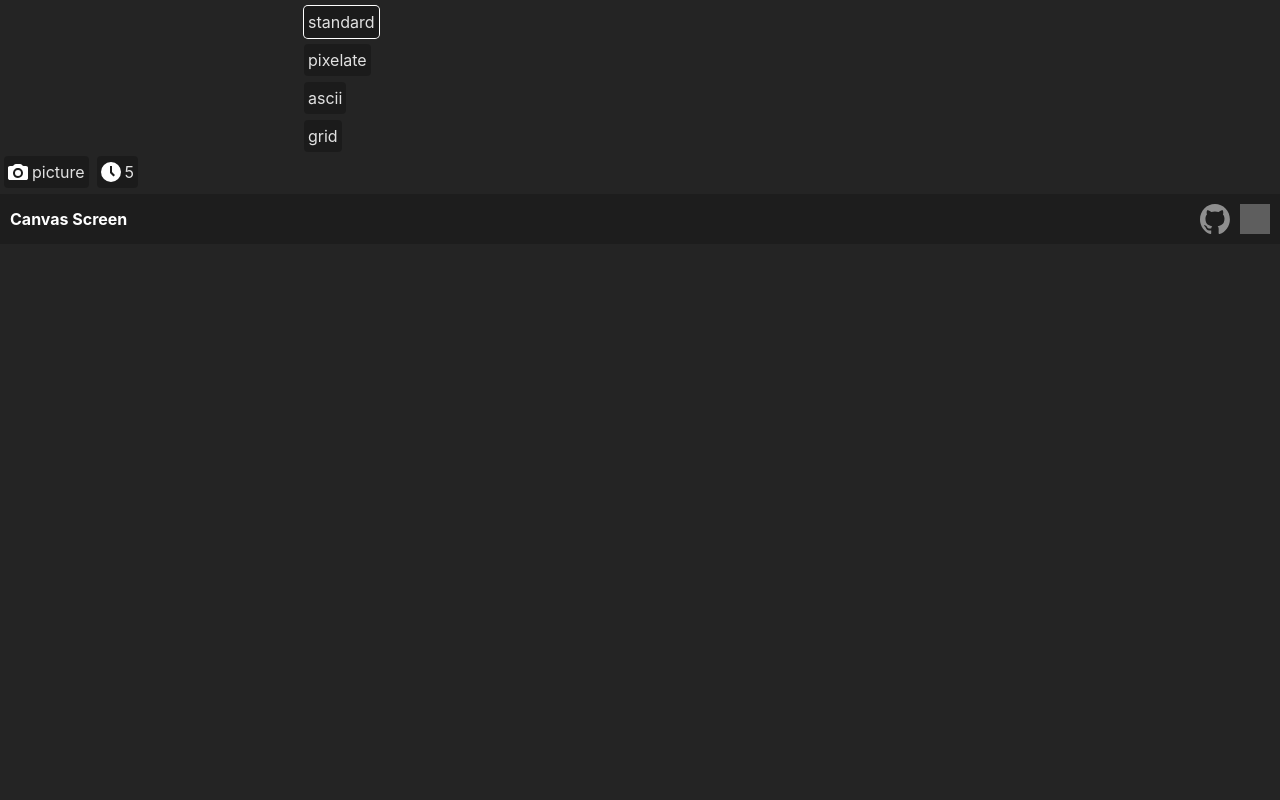
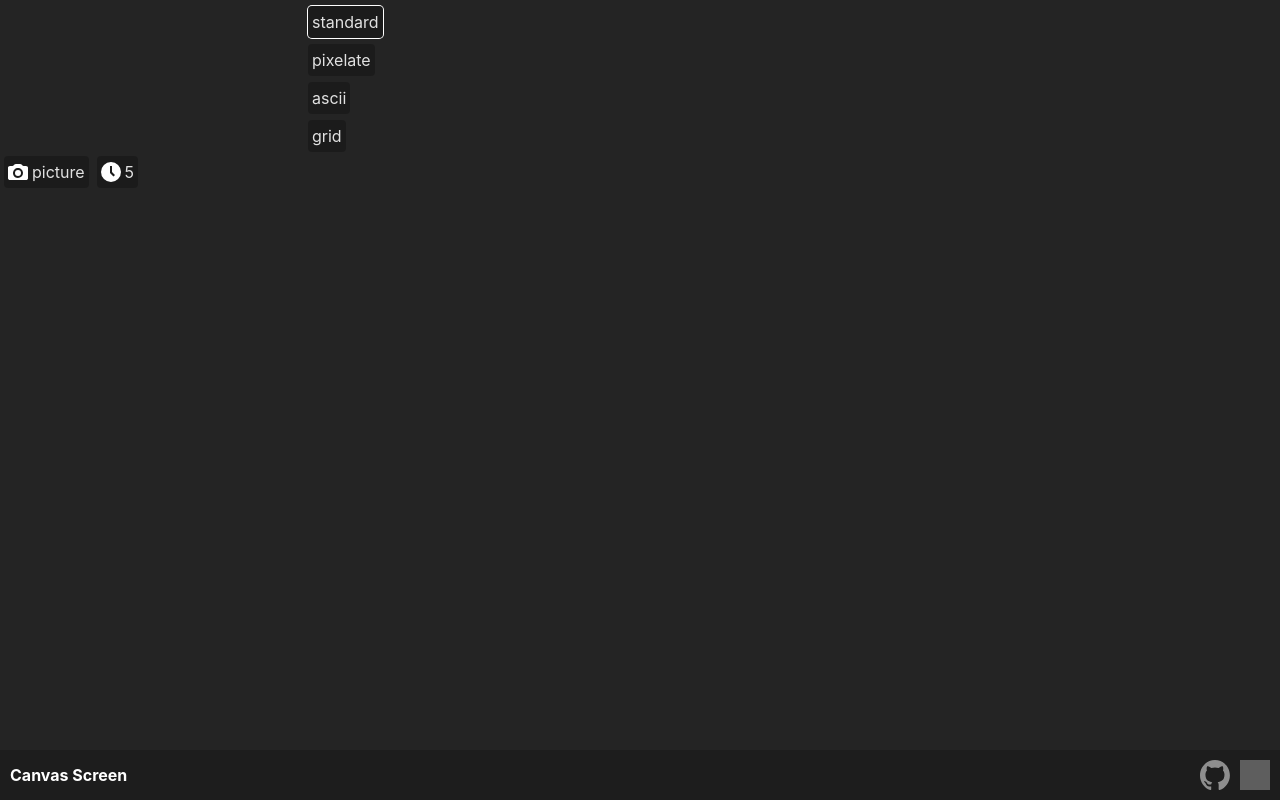
Before and after one commit to dotfury/canvas-screen, a React (Vite) app: page / in a window 1280 px wide. Built offline with nearby package versions, Linux system fonts and the light colour scheme; no server answers; grey boxes are pictures that could not be loaded.

Commit message:
Mobile menu (#14)
* setup popover + TS support - 2025/06/07

* popover styling - 2025/06/08

* styling mobile popover - 2025/06/12

* mobile controls display animations - 2025/06/13

```diff
--- a/index.html
+++ b/index.html
@@ -9,7 +9,7 @@
   <body>
     <div id="root" class="md:flex"></div>
     <footer
-      class="flex items-center justify-between text-white py-2.5 w-full bg-black/20"
+      class="flex items-center justify-between text-white py-2.5 w-full bg-black/20 absolute left-0 bottom-0"
     >
       <h1 class="font-bold m-0 pl-2.5">Canvas Screen</h1>
       <div class="flex gap-2.5 pr-2.5">
--- a/package.json
+++ b/package.json
@@ -18,7 +18,7 @@
   "devDependencies": {
     "@eslint/js": "^9.17.0",
     "@types/node": "^22.10.2",
-    "@types/react": "^18.3.18",
+    "@types/react": "^19.1.6",
     "@types/react-dom": "^18.3.5",
     "@vitejs/plugin-react": "^4.3.4",
     "eslint": "^9.17.0",
--- a/src/App.css
+++ b/src/App.css
@@ -69,4 +69,20 @@
   input[type='checkbox'] {
     @apply w-5 h-5;
   }
+
+  [popover]:popover-open {
+    @apply translate-y-0 starting:translate-y-full;
+  }
+
+  [popover] {
+    @apply absolute h-1/2 w-full top-[calc(100%-50%)] bottom-0 left-0 pt-2 rounded-t-lg ring-1 ring-white/20 shadow-[0_-8px_5px_rgba(0,0,0,0.4)] transition-all transition-discrete duration-200 translate-y-full;
+  }
+
+  [popover]:popover-open::backdrop {
+    @apply opacity-100 starting:opacity-0;
+  }
+
+  [popover]::backdrop {
+    @apply bg-black/60 opacity-0 duration-200 transition-discrete;
+  }
 }
--- a/src/App.tsx
+++ b/src/App.tsx
@@ -7,6 +7,7 @@ import { AppContext } from '@/context/appContext';
 import Snapshot from '@/components/snapshot';
 import Controls from '@/components/controls';
 import Download from '@/components/download';
+import Popover from '@/layout/popover';
 
 import './App.css';
 
@@ -50,7 +51,9 @@ function App() {
         )}
         <Snapshot />
       </div>
-      <Controls />
+      <Popover id="popover">
+        <Controls />
+      </Popover>
       <Download />
     </AppContext.Provider>
   );
--- a/src/components/controls/index.tsx
+++ b/src/components/controls/index.tsx
@@ -16,8 +16,9 @@ function Controls() {
   };
 
   return (
-    <div className="relative pl-1 md:flex md:flex-1 md:gap-2">
-      <div className="flex gap-2 flex-1 md:block">
+    <>
+      <div className="md:flex md:flex-1 md:gap-2">
+        <div className="flex pl-2 gap-2 flex-1 md:block">
           {effectsList.map((effectName) => {
             const activeClassName = effect === effectName ? 'active' : '';
 
@@ -34,9 +35,10 @@ function Controls() {
             );
           })}
         </div>
+      </div>
       <Options currentEffect={effect} />
-      <div className="absolute left-0 bottom-0 w-full h-2 bg-gradient-to-t from-black/30 to-transparent md:hidden"></div>
-    </div>
+      <div className="fixed left-0 bottom-0 w-full h-2 bg-gradient-to-t from-black/30 to-transparent md:hidden" />
+    </>
   );
 }
 
--- a/src/components/options/index.tsx
+++ b/src/components/options/index.tsx
@@ -26,7 +26,7 @@ function Options({ currentEffect }: Props) {
   }, [currentEffect]);
 
   return (
-    <div className="flex-1 h-80 pb-1.5 overflow-scroll md:h-auto md:overflow-hidden">
+    <div className="flex-1 pl-2 pb-12 h-full overflow-scroll md:h-auto md:overflow-hidden">
       {optionsComponent}
     </div>
   );
--- a/src/components/options/pixelate.tsx
+++ b/src/components/options/pixelate.tsx
@@ -48,7 +48,7 @@ function PixelateOptions() {
   };
 
   const shapeOptions: { label: string; key: ShapeTypes }[] = [
-    { label: 'Square', key: 'square' },
+    { label: 'square', key: 'square' },
     { label: 'circle', key: 'circle' },
   ];
 
--- a/src/components/snapshot/index.tsx
+++ b/src/components/snapshot/index.tsx
@@ -54,6 +54,13 @@ function Snapshot() {
       >
         <img src={clockIcon} alt="set timer" />5
       </button>
+      <button
+        className="standard-button md:hidden"
+        popoverTarget="popover"
+        popoverTargetAction="toggle"
+      >
+        controls
+      </button>
     </div>
   );
 }
--- /dev/null
+++ b/src/hooks/windowSize.ts
@@ -0,0 +1,31 @@
+import { useState, useEffect } from 'react';
+
+function useWindowSize(minWidth: number): {
+  currentWidth: number;
+  isMobileWidth: boolean;
+} {
+  const [currentWidth, setCurrentWidth] = useState<number>(window.innerWidth);
+
+  useEffect(() => {
+    let resizeTimeout: any;
+    const resizeHandler = () => {
+      setCurrentWidth(window.innerWidth);
+    };
+
+    const debouncedResizeHandler = () => {
+      clearTimeout(resizeTimeout);
+      resizeTimeout = setTimeout(resizeHandler, 50);
+    };
+
+    window.addEventListener('resize', debouncedResizeHandler);
+
+    return () => window.removeEventListener('resize', debouncedResizeHandler);
+  }, []);
+
+  return {
+    currentWidth,
+    isMobileWidth: currentWidth <= minWidth,
+  };
+}
+
+export default useWindowSize;
--- /dev/null
+++ b/src/layout/popover/index.tsx
@@ -0,0 +1,30 @@
+import { ReactElement, useEffect, useState } from 'react';
+
+import useWindowSize from '@/hooks/windowSize';
+
+type Props = {
+  id: string;
+  children: ReactElement;
+};
+
+function Popover({ id, children }: Props) {
+  const { isMobileWidth } = useWindowSize(768);
+  const [renderMobileComponent, setRenderMobileComponent] =
+    useState(isMobileWidth);
+
+  useEffect(() => {
+    setRenderMobileComponent(isMobileWidth);
+  }, [isMobileWidth]);
+
+  {
+    return renderMobileComponent ? (
+      <div id={id} popover="auto" className="relative overflow-hidden">
+        {children}
+      </div>
+    ) : (
+      <>{children}</>
+    );
+  }
+}
+
+export default Popover;
```
Also changed, not shown: 1 other file (tests, documents, lock files or other folders). Lines whose indentation alone changed are shown as unchanged.
